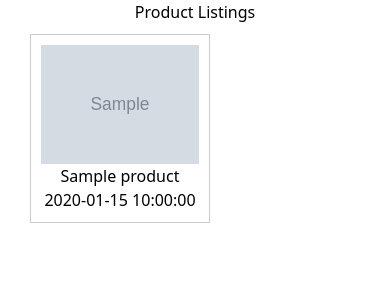
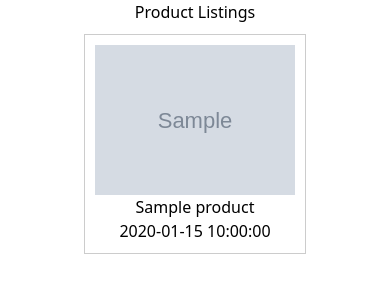
Before and after one commit to screeck/ShareFare, a Flask app: page /main in a window 390 px wide. Shown: the part 85-385 px from the top of the page. Run offline with Flask 2, Linux system fonts and the light colour scheme; grey boxes marked "Sample" are stand-in pictures; a database or web service that is not in the repository returns one stand-in record (values such as "Sample title"); some libraries are stand-ins or nearby versions.

Commit message:
yet another fix

```diff
--- a/templates/main.html
+++ b/templates/main.html
@@ -28,36 +28,24 @@
         }
         .product-listings {
             text-align: center;
+            padding: 0 20px; /* Add left and right padding */
+            margin: 0 auto; /* Center the product listings section */
+            max-width: 1200px; /* Set a maximum width for the product listings section */
         }
 
         .products {
             display: grid;
-  grid-template-columns: repeat(4, minmax(200px, 1fr));
-  grid-column-gap: 20px;
-  padding: 0 20px; /* Add left and right padding */
-  justify-items: center; /* Center the items horizontally within each column */
-}
-
-@media screen and (max-width: 800px) {
-  .products {
-    grid-template-columns: repeat(3, minmax(200px, 1fr)); /* Show maximum of 3 products per column on smaller screens */
-  }
-}
-
-@media screen and (max-width: 600px) {
-  .products {
-    grid-template-columns: repeat(2, minmax(200px, 1fr)); /* Show maximum of 2 products per column on even smaller screens */
-  }
+            grid-template-columns: repeat(auto-fit, minmax(200px, 1fr));
+            grid-gap: 20px;
+            justify-items: center;
         }
 
         .product {
             border: 1px solid #ccc;
             padding: 10px;
             text-align: center;
-  margin: 10px; /* Add margin to create a fixed gap between products */
+            margin: 10px;
         }
-
-
     </style>
     <script>
         document.addEventListener('click', function(event) {
```
Lines whose indentation alone changed are shown as unchanged.
